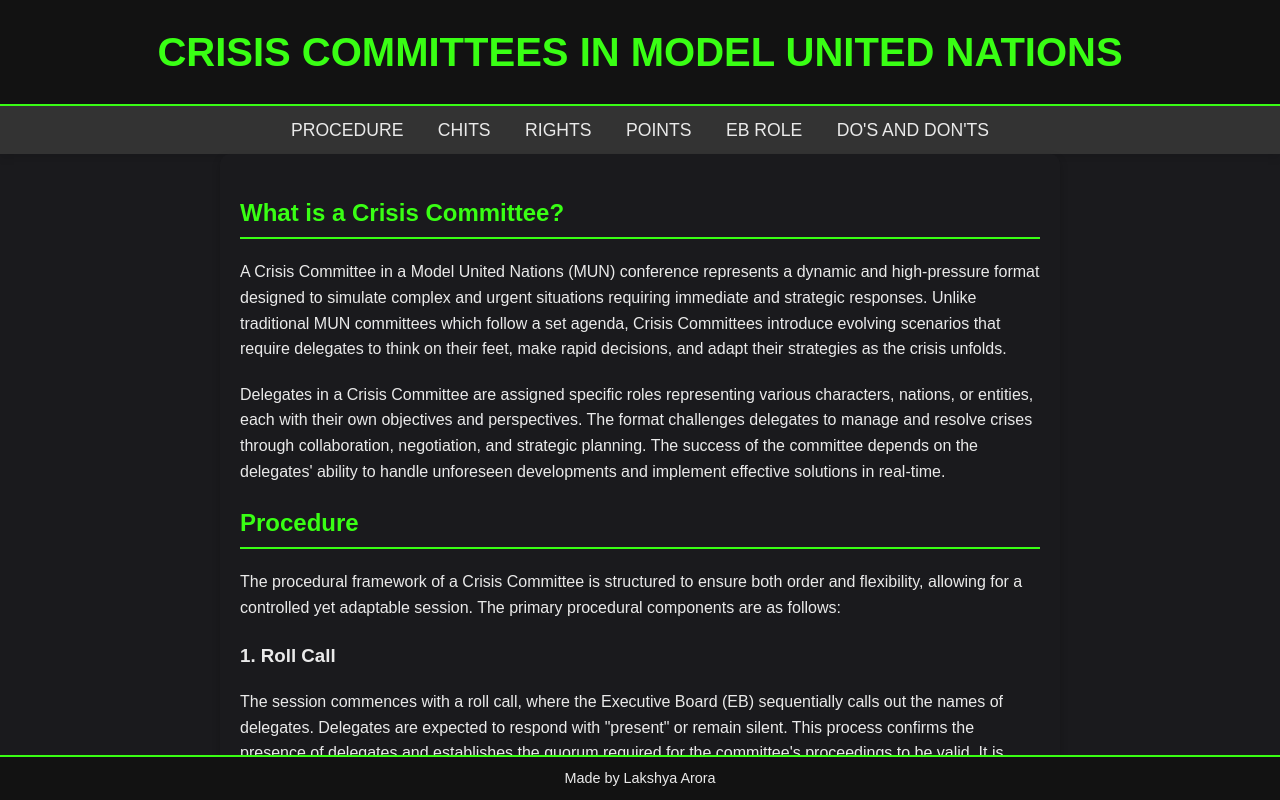
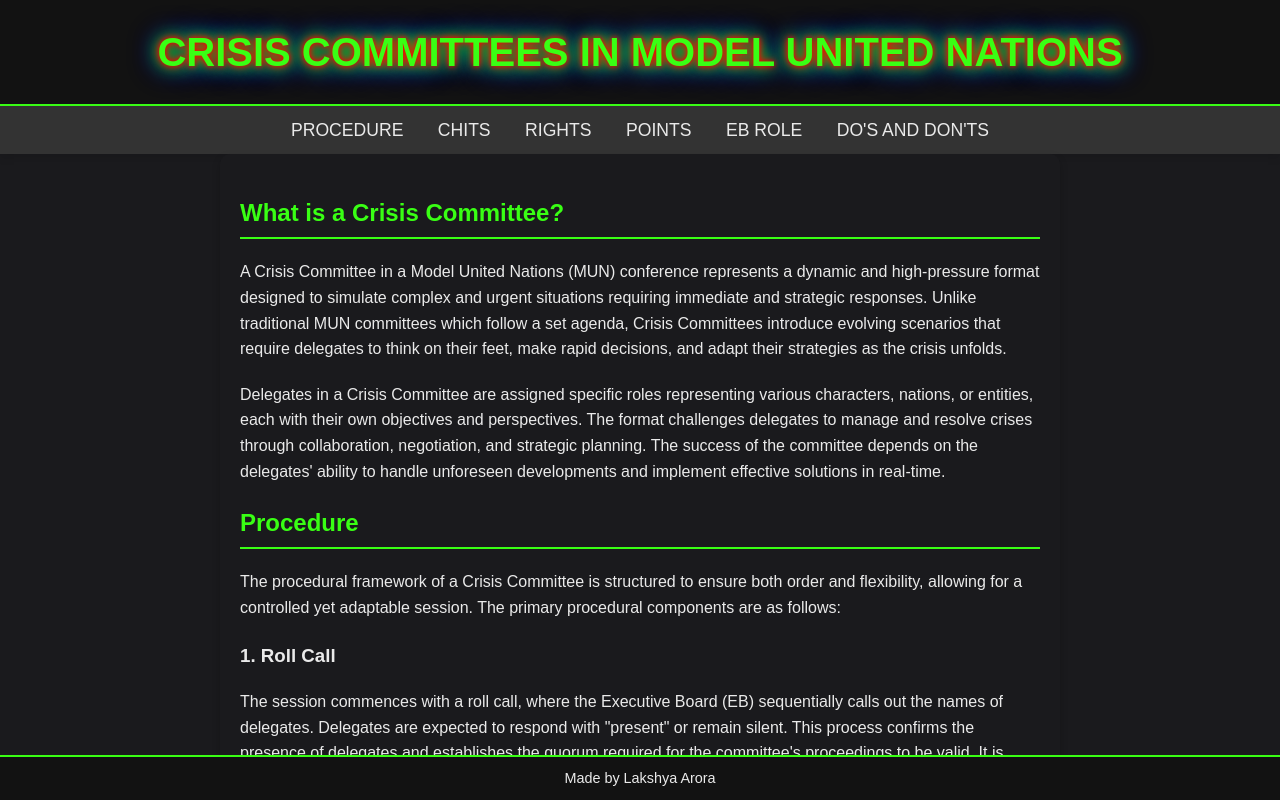
Before and after one commit to Lakshya300104/Crisis-Committee, a plain HTML site: page docs/index.html in a window 1280 px wide. Shown: the top 800 px of the page. Drawn offline with Linux system fonts and the light colour scheme.

Commit message:
Update styles.css

```diff
--- a/docs/styles.css
+++ b/docs/styles.css
@@ -14,7 +14,18 @@ header {
     text-align: center;
     padding: 20px 0;
     border-bottom: 2px solid #39FF14;
+    margin: 0;
+    text-transform: uppercase;
+    color: #39FF14; /* Base color */
+    text-shadow:
+        0 0 5px #FF0000, /* Red */
+        0 0 10px #FF0000,
+        0 0 15px #00FF00, /* Green */
+        0 0 20px #00FF00,
+        0 0 25px #0000FF, /* Blue */
+        0 0 30px #0000FF; /* Blue */
 }
+
 
 header h1 {
     margin: 0;
```
